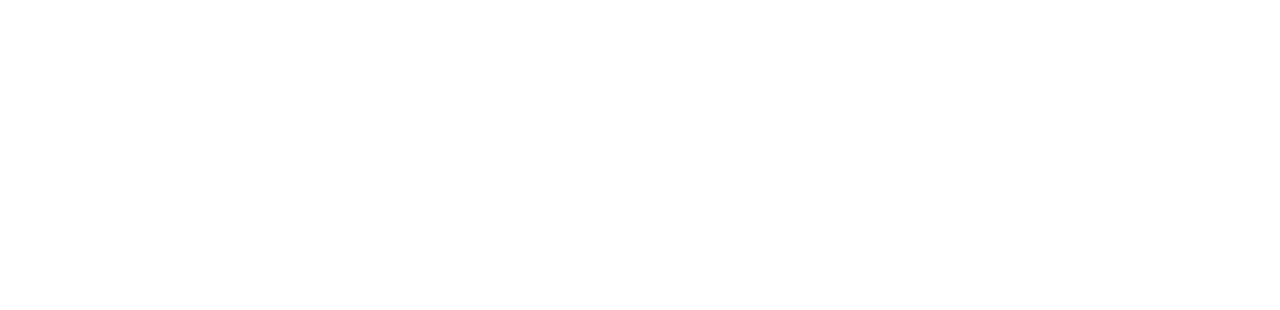
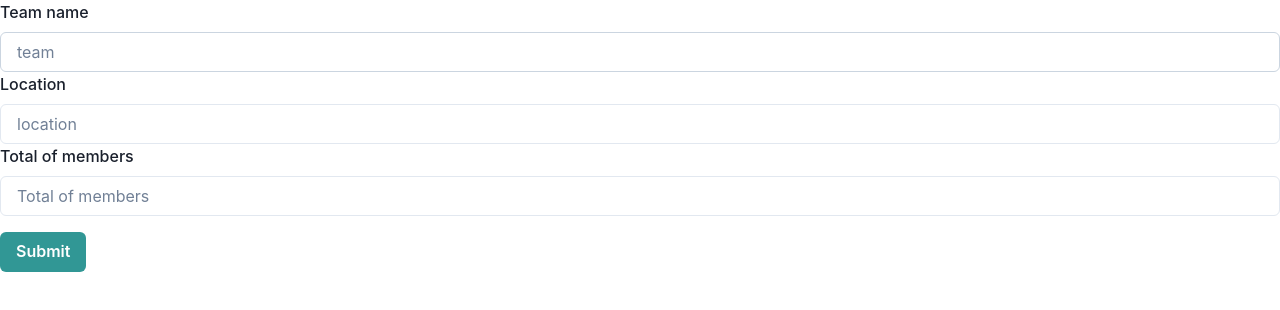
Before and after one commit to cltubigon/sportsagentpro-supa, a React (Create React App) app: page /register-team in a window 1280 px wide. Before the commit this address had no page. Shown: the top 310 px of the page. Built offline with nearby package versions, Linux system fonts and the light colour scheme.

Commit message:
created a working form(ex.Team) using reducer, dispatch, middleware using thunk

```diff
--- a/src/App.js
+++ b/src/App.js
@@ -1,6 +1,8 @@
 import { BrowserRouter, Route, Link, Routes } from "react-router-dom"
 import Home from "./pages/Home"
 import Login from "./pages/Login"
+import RegisterTeam from "./pages/RegisterTeam"
+
 
 function App() {
   return (
@@ -8,6 +10,7 @@
         <Routes>
           <Route path="/" element={<Home/>}></Route>
           <Route path="login" element={<Login/>}></Route>
+          <Route path="register-team" element={<RegisterTeam />}></Route>
         </Routes>
     </BrowserRouter>
   )
--- a/src/components/Content/Teams.js
+++ b/src/components/Content/Teams.js
@@ -1,28 +1,28 @@
-import { Heading, Text, Stack } from '@chakra-ui/layout'
+import { Heading, Text, Stack, Flex } from '@chakra-ui/layout'
 import React from 'react'
 import { connect } from 'react-redux'
 
 const Teams = ({teams}) => {
   console.log(teams)
   return (
-    <>
+    <Flex gap={4}>
       {teams && teams.map((team)=> {
         return (
-          <Stack bg={"gray.300"} p={"20px"} border={"1px solid gray"} key={team.id}>
+          <Stack w={"100%"} bg={"gray.300"} p={"20px"} border={"1px solid gray"} key={team.id}>
             <Heading as={"h4"} fontSize={"2xl"}>{team.team}</Heading>
             <Text>{team.location}</Text>
             <Text>Total members: {team.totalMembers}</Text>
           </Stack>
         )
       })}
-    </>
+    </Flex>
   )
 }
 
-const mapTeamToProps = (state) => {
+const mapStateToProps = (state) => {
   return {
     teams: state.team.teams
   }
 }
 
-export default connect(mapTeamToProps)(Teams)
+export default connect(mapStateToProps)(Teams)
--- a/src/layouts/Content.js
+++ b/src/components/layouts/Content.js
@@ -1,12 +1,12 @@
 import { Heading, Stack } from '@chakra-ui/layout'
 import React from 'react'
-import Teams from '../components/Content/Teams'
+import Teams from '../Content/Teams'
 
 const Content = () => {
   return (
     <Stack px={"var(--chakra-space-4)"} py={"50px"}>
       <Heading>This is the content area</Heading>
-        <Teams />
+      <Teams />
     </Stack>
   )
 }
--- a/src/layouts/HeroSection.js
+++ b/src/components/layouts/HeroSection.js
@@ -1,6 +1,6 @@
 import React from 'react'
-import TitleSection from '../components/HeroSection/TitleSection'
-import QuickAccess from '../components/HeroSection/QuickAccess'
+import TitleSection from '../HeroSection/TitleSection'
+import QuickAccess from '../HeroSection/QuickAccess'
 
 const HeroSection = () => {
   console.log("Content area rendered")
--- a/src/layouts/NavigationBar.js
+++ b/src/components/layouts/NavigationBar.js
@@ -1,7 +1,7 @@
 import { Avatar, Box, Flex, Heading, Text } from "@chakra-ui/react"
 import React from "react"
-import SubNavigation from "../components/navigation/SubNavigation"
-import MainNavigation from "../components/navigation/MainNavigation"
+import SubNavigation from "../navigation/SubNavigation"
+import MainNavigation from "../navigation/MainNavigation"
 
 const NavigationBar = () => {
   return (
--- /dev/null
+++ b/src/pages/RegisterTeam.js
@@ -0,0 +1,78 @@
+import { useForm } from 'react-hook-form'
+import {
+  FormErrorMessage,
+  FormLabel,
+  FormControl,
+  Input,
+  Button,
+} from '@chakra-ui/react'
+import { connect } from 'react-redux'
+import { createTeam } from '../store/actions/TeamActions'
+
+const RegisterTeam = ({createTeam})=> {
+  const { register, control, handleSubmit, formState, watch } = useForm()
+  const { errors } = formState
+
+  const onSubmit = (data) => {
+    createTeam(data)
+  }
+
+  return (
+    <form onSubmit={handleSubmit(onSubmit)} noValidate>
+      <FormControl isInvalid={errors.team}>
+        <FormLabel htmlFor='team'>Team name</FormLabel>
+        <Input
+          id='team'
+          placeholder='team'
+          {...register('team', {
+            required: 'This is required',
+            minLength: { value: 4, message: 'Minimum length should be 4' },
+          })}
+        />
+          <FormErrorMessage>
+            {errors.team && errors.team.message}
+          </FormErrorMessage>
+      </FormControl>
+
+      <FormControl isInvalid={errors.location}>
+      <FormLabel htmlFor='location'>Location</FormLabel>
+        <Input type='text'
+          id='location'
+          placeholder='location'
+          {...register('location', {
+            required: 'This is required',
+          })}
+        />
+        <FormErrorMessage>
+          {errors.location && errors.location.message}
+        </FormErrorMessage>
+      </FormControl>
+
+      <FormControl isInvalid={errors.totalMembers}>
+      <FormLabel htmlFor='totalMembers'>Total of members</FormLabel>
+        <Input type='number'
+          id='totalMembers'
+          placeholder='Total of members'
+          {...register('totalMembers', {
+            required: 'This is required',
+          })}
+        />
+        <FormErrorMessage>
+          {errors.totalMembers && errors.totalMembers.message}
+        </FormErrorMessage>
+      </FormControl>
+
+      <Button mt={4} colorScheme='teal' type='submit'>
+        Submit
+      </Button>
+    </form>
+  )
+}
+
+const mapDispatchToProps = (dispatch)=> {
+  return {
+    createTeam: (project) => dispatch(createTeam(project))
+  }
+}
+
+export default connect(null, mapDispatchToProps)(RegisterTeam)
--- /dev/null
+++ b/src/store/actions/TeamActions.js
@@ -0,0 +1,5 @@
+export const createTeam = (team) => {
+    return (dispatch, getState) => {
+        dispatch({type: "CREATE_TEAM", team})
+    }
+}
--- a/src/store/reducers/teamReducer.js
+++ b/src/store/reducers/teamReducer.js
@@ -7,6 +7,10 @@
 }
 
 const teamReducer = (state = initState, action) => {
+    switch (action.type) {
+        case "CREATE_TEAM":
+        console.log('created a team: ', action.team)
+    }
     return state
 }
 
```
Also changed, not shown: src/pages/Home.js (+4 -4 lines).
